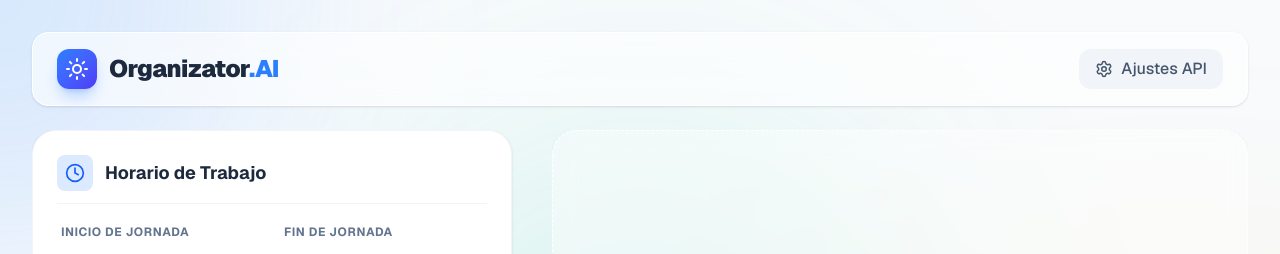
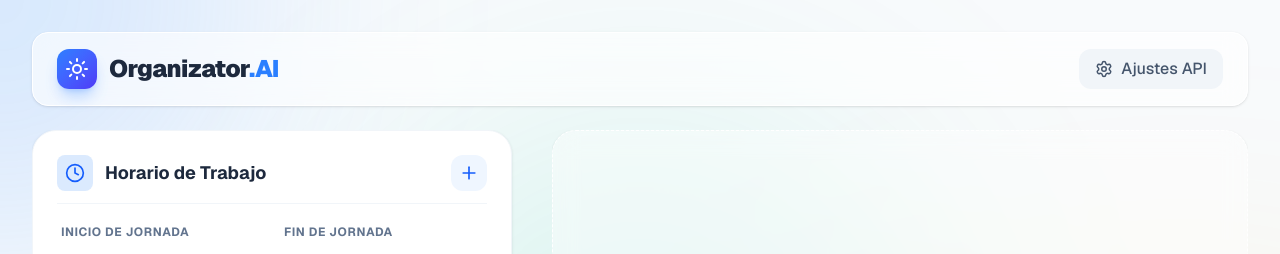
Before and after one commit to samuelmeleroWEB/organizator-web, a Next.js app: page / in a window 1280 px wide. Shown: the top 254 px of the page. Built offline with nearby package versions, Linux system fonts and the light colour scheme.

Commit message:
Feature: Add support for split shifts in work hours config and fix component rendering

```diff
--- a/src/components/TimeWindowsConfig.tsx
+++ b/src/components/TimeWindowsConfig.tsx
@@ -1,7 +1,8 @@
 'use client';
 
-import { Clock, Sunrise, Moon } from 'lucide-react';
+import { Clock, Sunrise, Moon, Plus, Trash2 } from 'lucide-react';
 import { AvailableWindow } from '@/types';
+import { motion, AnimatePresence } from 'framer-motion';
 import { CustomTimeSelect } from './CustomTimeSelect';
 
 export interface TimeWindowsConfigProps {
@@ -12,14 +13,31 @@ export interface TimeWindowsConfigProps {
 export function TimeWindowsConfig({ windows, setWindows }: TimeWindowsConfigProps) {
   return (
     <section className="bg-white rounded-3xl p-6 shadow-sm border border-slate-100 flex-shrink-0">
-      <div className="flex items-center gap-3 mb-5 border-b border-slate-100 pb-3">
-        <div className="bg-blue-100 p-2 rounded-lg text-blue-600">
-          <Clock size={20} />
+      <div className="flex items-center justify-between mb-5 border-b border-slate-100 pb-3">
+        <div className="flex items-center gap-3">
+          <div className="bg-blue-100 p-2 rounded-lg text-blue-600">
+            <Clock size={20} />
+          </div>
+          <h2 className="text-lg font-bold text-slate-800">Horario de Trabajo</h2>
         </div>
-        <h2 className="text-lg font-bold text-slate-800">Horario de Trabajo</h2>
+        <button
+          onClick={() => setWindows([...windows, { id: Math.random().toString(), startTime: '16:00', endTime: '19:00' }])}
+          className="bg-blue-50 text-blue-600 hover:bg-blue-100 p-2 rounded-xl transition-colors"
+          title="Añadir turno"
+        >
+          <Plus size={20} />
+        </button>
       </div>
+      <div className="space-y-4">
+        <AnimatePresence>
       {windows.map((w, index) => (
-        <div key={w.id} className="flex gap-4 items-center">
+        <motion.div
+          initial={{ opacity: 0, height: 0 }}
+          animate={{ opacity: 1, height: 'auto' }}
+          exit={{ opacity: 0, height: 0 }}
+          key={w.id}
+          className="flex gap-4 items-end group"
+        >
           <div className="flex-1">
              <label className="text-xs font-bold text-slate-500 uppercase tracking-wider block mb-2 ml-1">Inicio de jornada</label>
              <CustomTimeSelect
@@ -46,8 +64,19 @@ export function TimeWindowsConfig({ windows, setWindows }: TimeWindowsConfigProp
                  className="text-lg py-3 tracking-wide"
                />
           </div>
-        </div>
+          {windows.length > 1 && (
+            <button
+              onClick={() => setWindows(windows.filter(win => win.id !== w.id))}
+              className="mb-1 text-slate-300 hover:text-red-500 hover:bg-red-50 p-3.5 rounded-xl transition-colors flex-shrink-0"
+              title="Eliminar turno"
+            >
+              <Trash2 size={24} />
+            </button>
+          )}
+        </motion.div>
       ))}
+      </AnimatePresence>
+      </div>
     </section>
   );
 }
```
